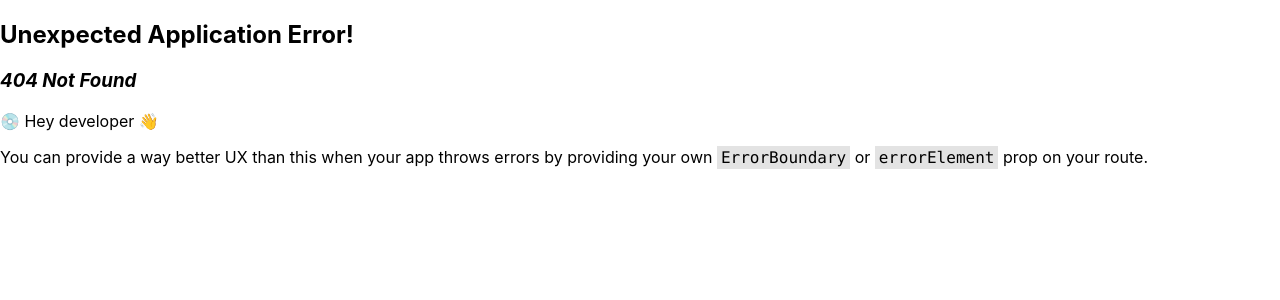
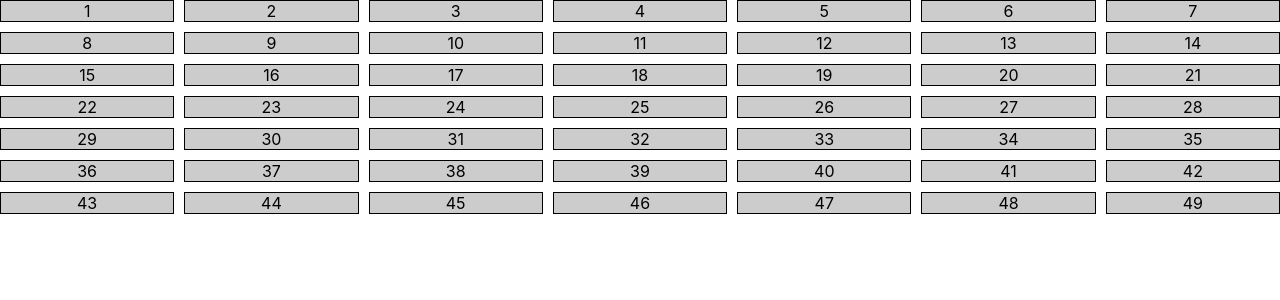
Before and after one commit to SonMinSeock/apple-tree-nursing-home-reservation-service, a React (Create React App) app: page /admin in a window 1280 px wide. Before the commit this address had no page. Shown: the top 300 px of the page. Built offline with nearby package versions, Linux system fonts and the light colour scheme.

Commit message:
일단 임시로 어드민 라우트 설계했음 feat/outing-reservation-admin 브랜치로 만들어서 할 예정.

```diff
--- /dev/null
+++ b/src/pages/admin/VisitingReservationViewerPage.jsx
@@ -0,0 +1,31 @@
+import React from "react";
+import styled from "styled-components";
+
+const GridContainer = styled.div`
+  display: grid;
+  grid-template-columns: repeat(7, 1fr); /* 7열 */
+  grid-template-rows: repeat(7, 1fr); /* 7행 */
+  gap: 10px; /* 그리드 아이템 간의 간격 설정 */
+  width: 100%;
+  height: 100%;
+`;
+
+const GridItem = styled.div`
+  background-color: #ccc; /* 그리드 아이템의 배경색 */
+  border: 1px solid #000; /* 그리드 아이템의 테두리 설정 */
+  display: flex;
+  justify-content: center;
+  align-items: center;
+`;
+
+const VisitingReservationViewerPage = () => {
+  return (
+    <GridContainer>
+      {[...Array(49)].map((_, index) => (
+        <GridItem key={index}>{index + 1}</GridItem>
+      ))}
+    </GridContainer>
+  );
+};
+
+export default VisitingReservationViewerPage;
--- a/src/routes/router.js
+++ b/src/routes/router.js
@@ -7,6 +7,7 @@ import DateSelectPage from "../pages/VisitingReservation/DateSelect";
 import ReservationResultPage from "../pages/ReservationResult";
 import WheterToEatPage from "../pages/OutingReservation/WheterToEat";
 import ReservationListPage from "../pages/ReservationList";
+import VisitingReservationViewerPage from "../pages/admin/VisitingReservationViewerPage";
 
 export const router = createBrowserRouter([
   {
@@ -75,6 +76,10 @@ export const router = createBrowserRouter([
           },
         ],
       },
+      {
+        path: "admin",
+        element: <VisitingReservationViewerPage />,
+      },
     ],
   },
 ]);
```
